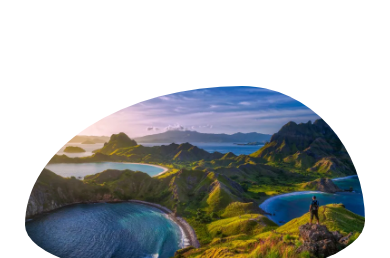
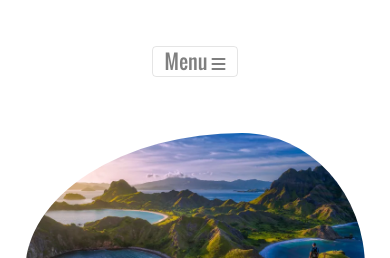
Before and after one commit to AzrielFachrulRezyy/AzrielFachrulRezyy.github.io, a plain HTML site: page website-wisata/index.html in a window 390 px wide. Shown: the top 258 px of the page. Drawn offline with nearby package versions, Linux system fonts and the light colour scheme.

Commit message:
update menu

```diff
--- a/website-wisata/index.html
+++ b/website-wisata/index.html
@@ -18,6 +18,11 @@
 		<div class="row">
 			<div class="col-sm-12">
 				<nav class="navbar navbar-expand-md navbar-light bg-light oswaldregular">
+					<div class="mx-auto my-2 order-0 order-md-1 position-relative">
+				        <button class="navbar-toggler" type="button" data-toggle="collapse" data-target=".dual-collapse2">
+				            Menu <i class="fa fa-bars" style="font-size: 16px"></i>
+				        </button>
+				    </div>
 				    <!-- mx-auto order-0 -->
 				    <div class="navbar-collapse collapse w-100 dual-collapse2 order-2 order-md-2">
 				        <ul class="navbar-nav text-center text-uppercase">
```
